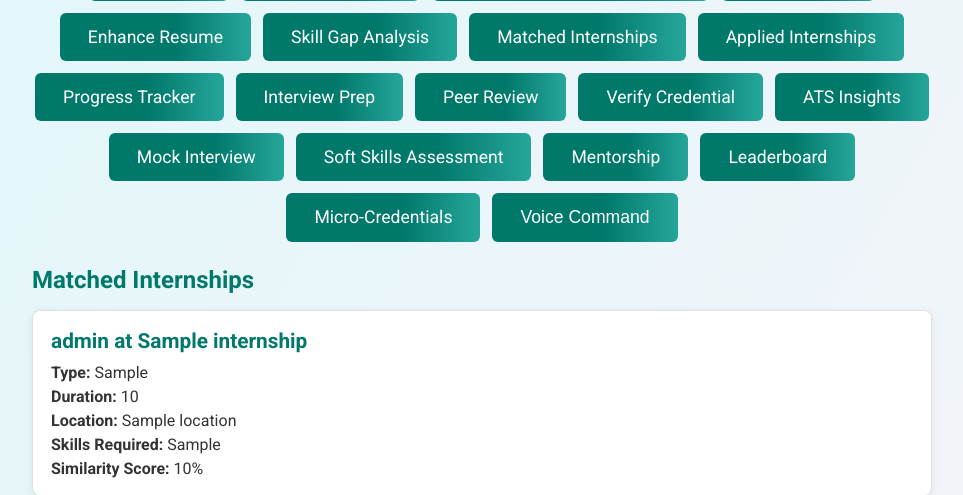
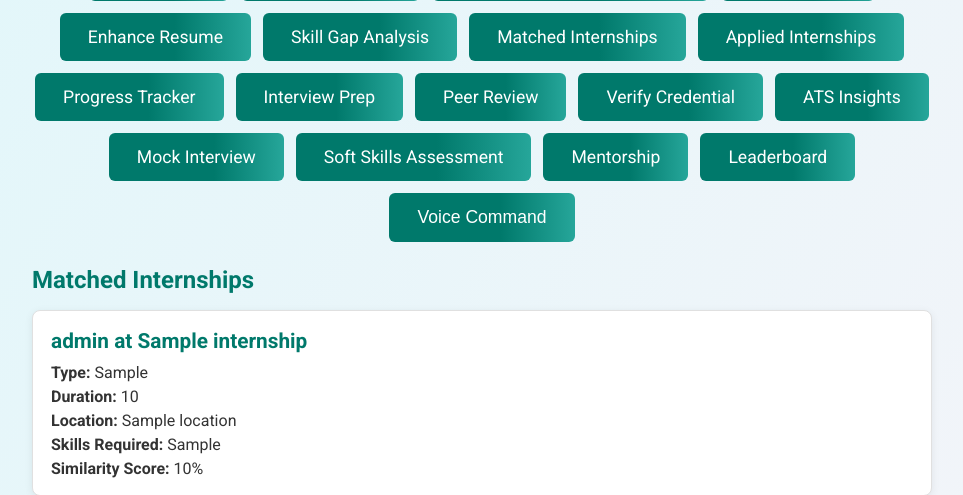
Before and after one commit to BChaitanyaReddy895/SkillSync, a Flask app: template templates/intern_dashboard.html in a window 1280 px wide. Shown: the part 223-718 px from the top of the page, without its empty margins (158-1121 px from the left). Run offline with Flask 2, Linux system fonts and the light colour scheme; the template is opened without the code that fills it: most values are stand-ins (such as "Sample title", 1, 10 or a date in 2020); parts of the project's set-up code (start-up, migrations or seed data) failed here and were passed over.

Commit message:
Update templates/intern_dashboard.html

```diff
--- a/templates/intern_dashboard.html
+++ b/templates/intern_dashboard.html
@@ -220,7 +220,7 @@
             <a href="{{ url_for('soft_skills_assessment') }}" class="button">Soft Skills Assessment</a>
             <a href="{{ url_for('mentorship') }}" class="button">Mentorship</a>
             <a href="{{ url_for('leaderboard') }}" class="button">Leaderboard</a>
-            <a href="{{ url_for('micro_credentials') }}" class="button">Micro-Credentials</a>
+
             <button id="voice-command-btn" type="button" class="button">Voice Command</button>
         </div>
         <h2>Matched Internships</h2>
```
